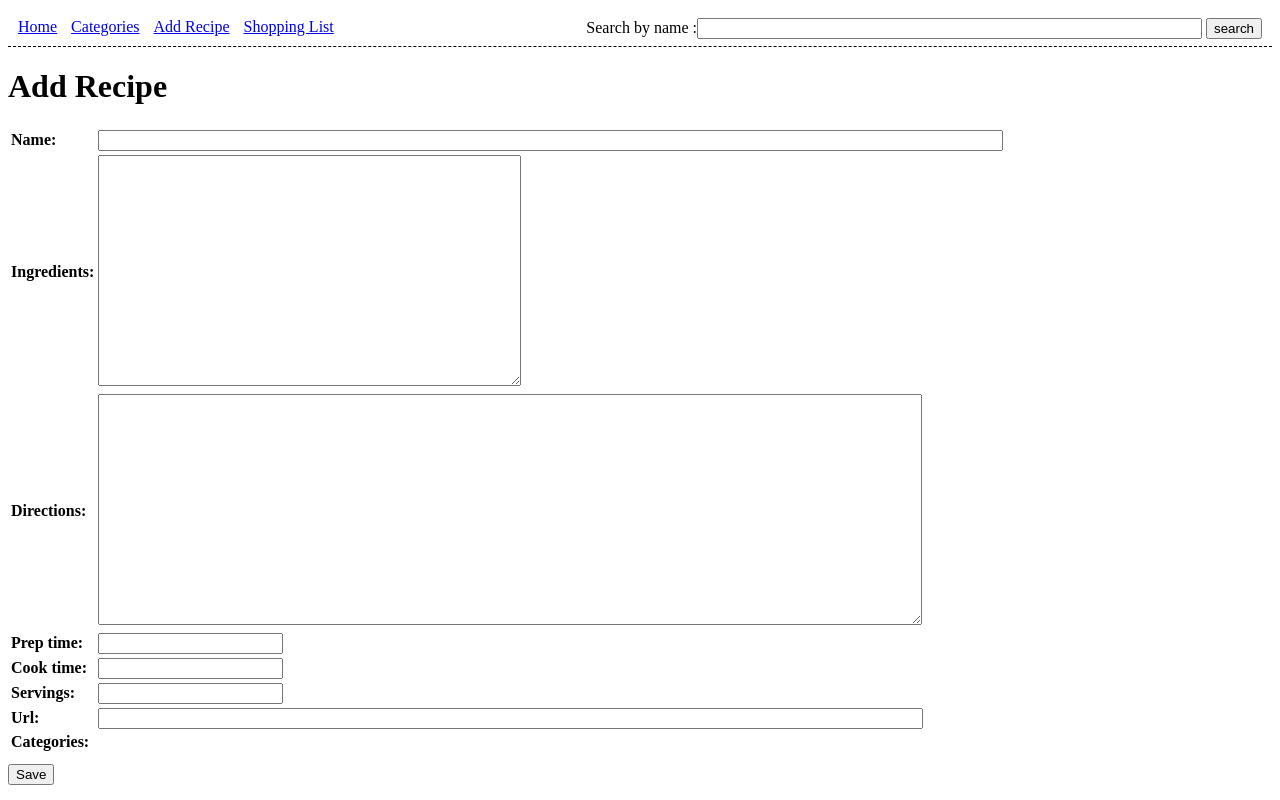
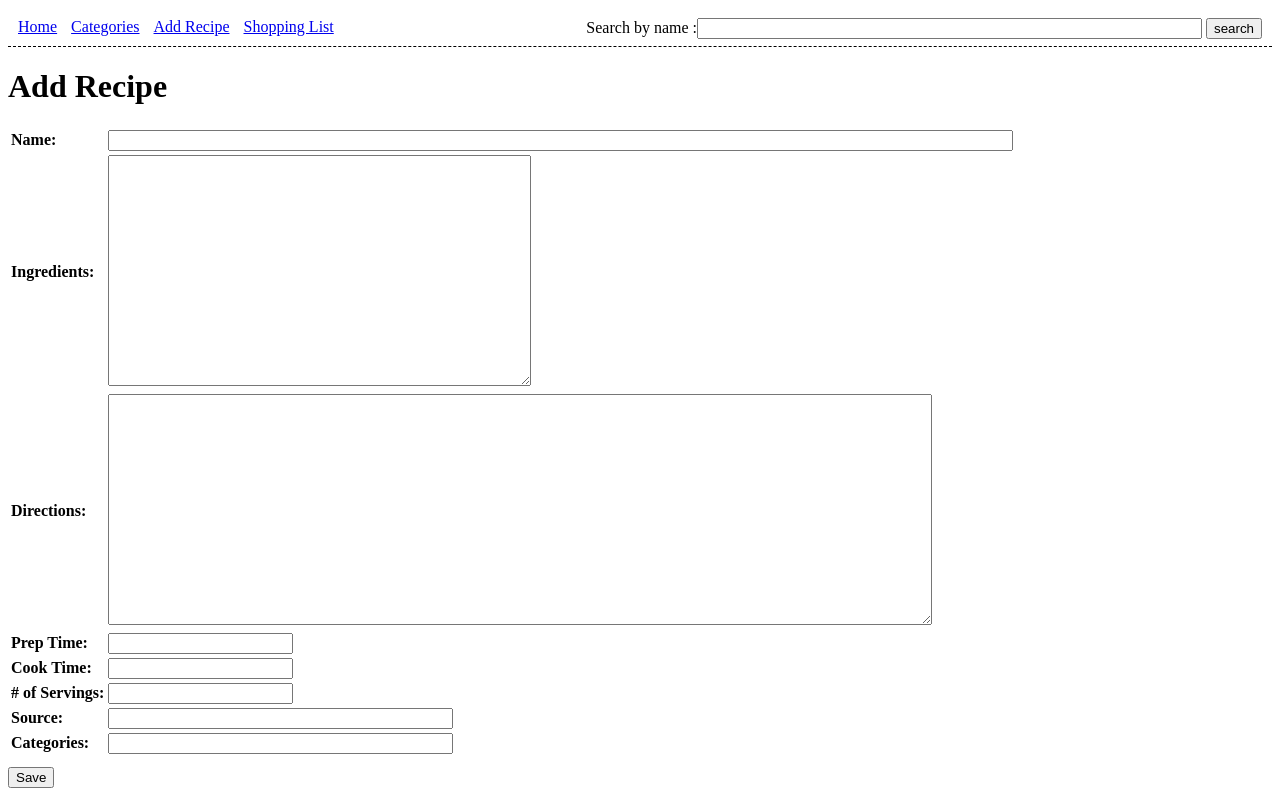
Before and after one commit to castertr0y357/RecipeBook, a Django app: page /add_recipe/ in a window 1280 px wide. Run offline with Django 3.2, Linux system fonts and the light colour scheme; data that the repository does not hold is empty; some libraries are stand-ins or nearby versions.

Commit message:
Re-worked recipe form to not be a model form in order to be able to type in categories.
Need to redo code to parse through categories input to create new ones.

```diff
--- a/RecipeBook/forms.py
+++ b/RecipeBook/forms.py
@@ -16,24 +16,36 @@ class SearchForm(forms.Form):
         return name
 
 
-class RecipeAddForm(forms.ModelForm):
-    class Meta:
-        model = Recipe
-        fields = ['name', 'ingredients_list', 'directions', 'prep_time', 'cook_time', 'servings', 'url', 'categories']
-        widgets = {
-            'name': forms.TextInput(attrs={'size': '110'}),
-            'ingredients_list': forms.Textarea(attrs={'cols': '50', 'rows': '15'}),
-            'directions': forms.Textarea(attrs={'cols': '100', 'rows': '15'}),
-            'url': forms.URLInput(attrs={'size': '100'}),
-            'categories': forms.CheckboxSelectMultiple(),
-        }
-        labels = {
-            'ingredients_list': 'Ingredients'
-        }
-        error_messages = {
-            'name': {
-                'max_length': "The recipe name is too long.",
-                'null': "The recipe has to have a name",
-            },
-
-        }
+class RecipeAddForm(forms.Form):
+    recipe_name = forms.CharField(widget=forms.TextInput(attrs={'size': 110}),
+                                  label='Name',
+                                  required=True,
+                                  initial='')
+    ingredients_list = forms.CharField(widget=forms.Textarea(attrs={'cols': '50', 'rows': '15'}),
+                                       label='Ingredients',
+                                       required=True,
+                                       initial='')
+    directions = forms.CharField(widget=forms.Textarea(attrs={'cols': '100', 'rows': '15'}),
+                                 label='Directions',
+                                 required=True,
+                                 initial='')
+    prep_time = forms.IntegerField(widget=forms.NumberInput,
+                                   label='Prep Time',
+                                   required=False,
+                                   initial='')
+    cook_time = forms.IntegerField(widget=forms.NumberInput,
+                                   label='Cook Time',
+                                   required=True,
+                                   initial='')
+    servings = forms.IntegerField(widget=forms.NumberInput,
+                                  label='# of Servings',
+                                  required=True,
+                                  initial='')
+    source = forms.CharField(widget=forms.TextInput(attrs={'size': '40'}),
+                             label='Source',
+                             required=False,
+                             initial='')
+    category_input = forms.CharField(widget=forms.TextInput(attrs={'size': '40'}),
+                                     label='Categories',
+                                     required=True,
+                                     initial='')
--- a/RecipeBook/models.py
+++ b/RecipeBook/models.py
@@ -18,7 +18,7 @@ class Recipe(models.Model):
     prep_time = models.IntegerField(default=0, null=True, blank=True)
     cook_time = models.IntegerField(default=0, null=True, blank=True)
     directions = models.TextField(default="")
-    url = models.CharField(max_length=100, default="", null=True, blank=True)
+    source = models.CharField(max_length=100, default="", null=True, blank=True)
     categories = models.ManyToManyField(Category, blank=True)
     slug = models.CharField(max_length=200, default="")
 
--- a/RecipeBook/views.py
+++ b/RecipeBook/views.py
@@ -81,11 +81,11 @@ class BaseUpdateView(UpdateView):
                 raise ValidationError
 
 
-class BaseCreateView(CreateView):
+class BaseFormView(FormView):
     search = SearchForm
 
     def get_context_data(self, **kwargs):
-        context = super(BaseCreateView, self).get_context_data()
+        context = super(BaseFormView, self).get_context_data()
 
         context['form'] = self.search
 
@@ -225,7 +225,7 @@ class RecipeEditView(BaseUpdateView):
         return context
 
 
-class RecipeAddView(BaseCreateView):
+class RecipeAddView(BaseFormView):
     model = Recipe
     template_name = 'RecipeBook/add_recipe.html'
     context_object_name = 'recipe_add'
@@ -244,16 +244,17 @@ class RecipeAddView(BaseCreateView):
             search_form = SearchForm(request.POST)
             add_form = RecipeAddForm(request.POST)
             if add_form.is_valid():
-                name = add_form.cleaned_data['name']
+                name = add_form.cleaned_data['recipe_name']
                 ingredients_list = add_form.cleaned_data['ingredients_list']
                 directions = add_form.cleaned_data['directions']
                 servings = add_form.cleaned_data['servings']
                 prep_time = add_form.cleaned_data['prep_time']
                 cook_time = add_form.cleaned_data['cook_time']
-                url = add_form.cleaned_data['url']
-                print(name, ingredients_list, directions, servings, prep_time, cook_time, url)
+                source = add_form.cleaned_data['source']
+                categories = add_form.cleaned_data['category_input']
+                print(name, ingredients_list, directions, servings, prep_time, cook_time, source, categories)
 
-                recipe = self.create_recipe(name, ingredients_list, directions, servings, prep_time, cook_time, url)
+                recipe = self.create_recipe(name, ingredients_list, directions, servings, prep_time, cook_time, source)
 
                 return redirect('RecipeBook:view_recipe', slug=recipe.slug)
             elif search_form.is_valid():
@@ -266,7 +267,7 @@ class RecipeAddView(BaseCreateView):
                 return render('RecipeBook:add_recipe', {'form': add_form})
 
     @staticmethod
-    def create_recipe(name, ingredients_list, directions, servings, prep_time, cook_time, url):
+    def create_recipe(name, ingredients_list, directions, servings, prep_time, cook_time, source):
         while True:
             try:
                 recipe = Recipe.objects.create(name=name,
@@ -275,7 +276,7 @@ class RecipeAddView(BaseCreateView):
                                                servings=servings,
                                                prep_time=prep_time,
                                                cook_time=cook_time,
-                                               url=url)
+                                               source=source)
                 break
             except db.utils.OperationalError:
                 print("DB is locked")
--- a/templates/RecipeBook/recipe_detail.html
+++ b/templates/RecipeBook/recipe_detail.html
@@ -26,8 +26,8 @@
             <div id="servings">
                 <span><h3># of servings:</h3> {{ recipe.servings }}</span>
             </div>
-            <div id="url">
-                <span><h3>Source url:</h3> {{ recipe.url }}</span>
+            <div id="source">
+                <span><h3>Source:</h3> {{ recipe.source }}</span>
             </div>
             <div id="categories">
                 {% if recipe.categories %}
```
